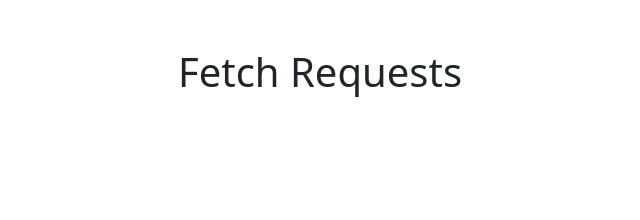
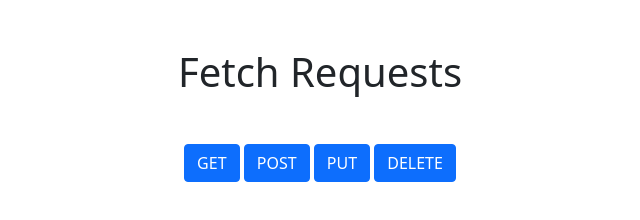
Before and after one commit to IlyaKrapivnoy/js_fetch_API, a plain HTML site: page index.html in a window 1280 px wide. Shown: the whole page, without its empty margins (320-960 px from the left). Drawn offline with nearby package versions, Linux system fonts and the light colour scheme.

Commit message:
add request btns

```diff
--- a/index.html
+++ b/index.html
@@ -14,6 +14,12 @@
 
     <div class="container text-center">
         <h1 class="m-5">Fetch Requests</h1>
+        <div>
+            <button class="btn btn-primary">GET</button>
+            <button class="btn btn-primary">POST</button>
+            <button class="btn btn-primary">PUT</button>
+            <button class="btn btn-primary">DELETE</button>
+        </div>
     </div>
 
     <!-- Option 1: Bootstrap Bundle with Popper -->
```
